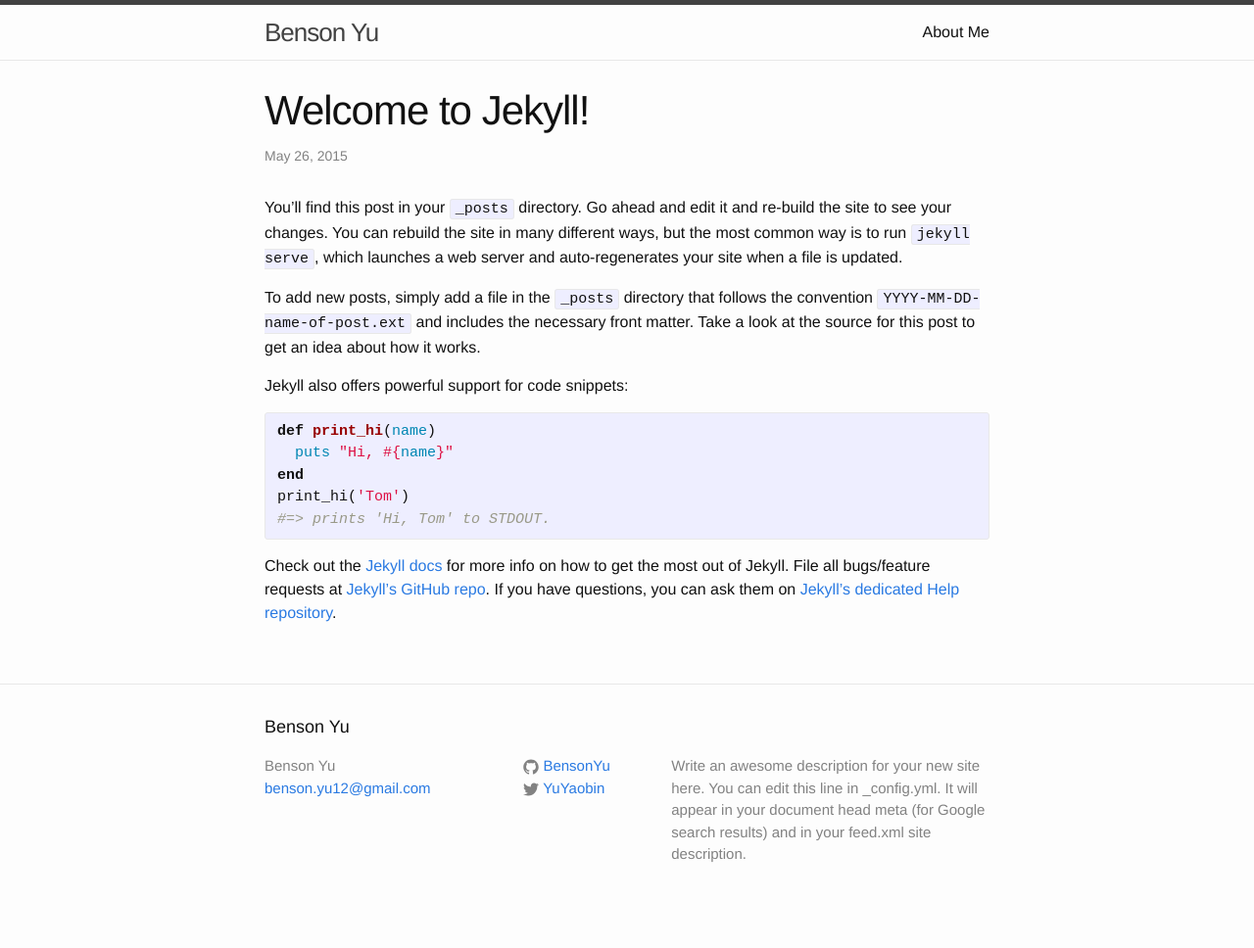
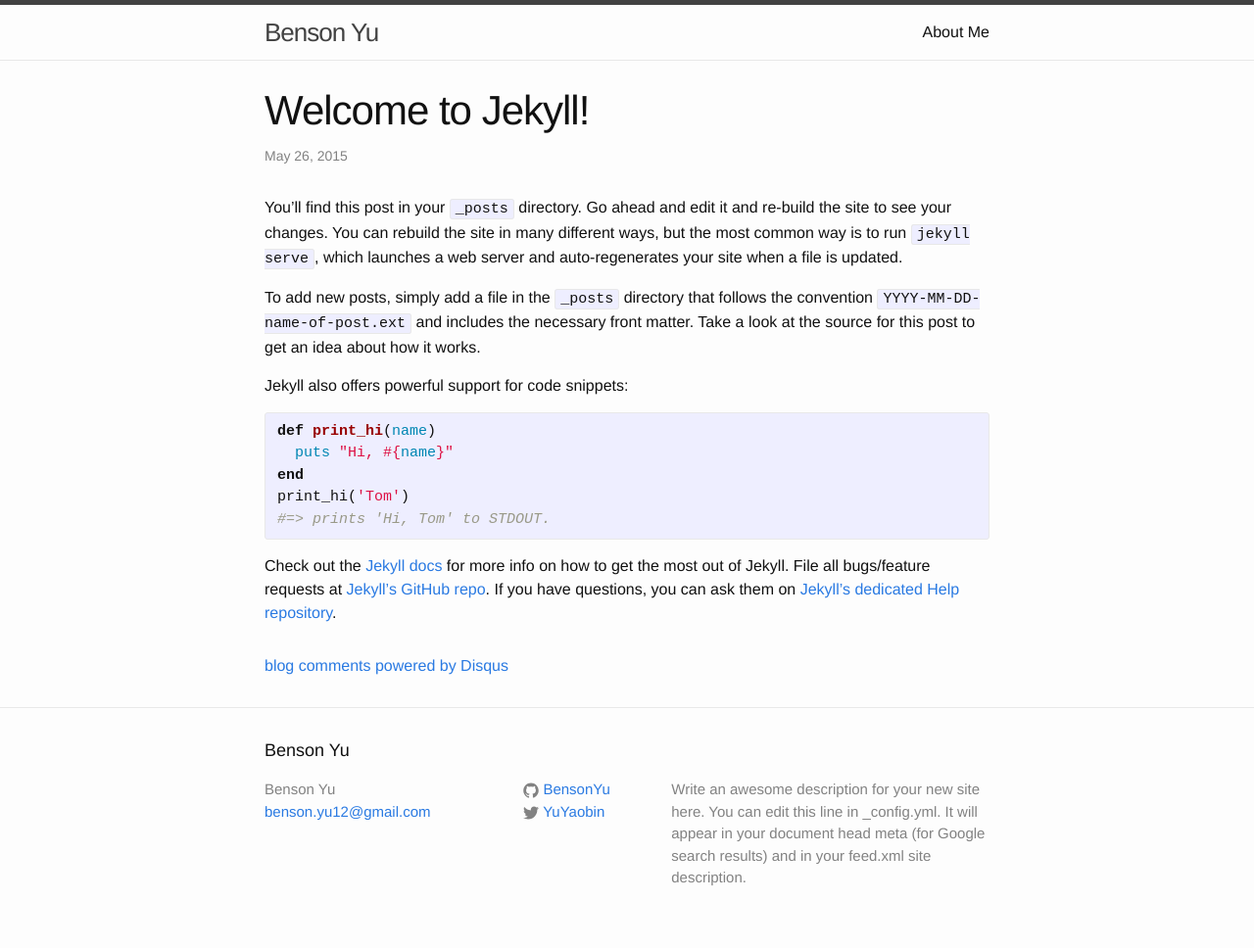
Before and after one commit to BensonYu/bensonyu.github.io, a Jekyll site: the page built from _posts/2015-05-26-welcome-to-jekyll.markdown, in a window 1280 px wide. Shown: the whole page at 98% size. Built offline with Jekyll 4.4.1, drawn with Linux system fonts in a browser that asks for light colours; comment, search, counter and statistics services are not loaded; before the commit the page ends 944 px from its top, so only the background shows below that; some of the changed lines change nothing that is shown.

Commit message:
test blog function

```diff
--- a/_layouts/post.html
+++ b/_layouts/post.html
@@ -12,4 +12,19 @@
     {{ content }}
   </article>
 
+  <div id="disqus_thread"></div>
+<script type="text/javascript">
+    /* * * CONFIGURATION VARIABLES: EDIT BEFORE PASTING INTO YOUR WEBPAGE * * */
+    var disqus_shortname = 'bensonyu12'; // required: replace example with your forum shortname 这个地方需要改成你配置的网站名
+
+    /* * * DON'T EDIT BELOW THIS LINE * * */
+    (function() {
+        var dsq = document.createElement('script'); dsq.type = 'text/javascript'; dsq.async = true;
+        dsq.src = 'http://' + disqus_shortname + '.disqus.com/embed.js';
+        (document.getElementsByTagName('head')[0] || document.getElementsByTagName('body')[0]).appendChild(dsq);
+    })();
+</script>
+<noscript>Please enable JavaScript to view the <a href="http://disqus.com/?ref_noscript">comments powered by Disqus.</a></noscript>
+<a href="http://disqus.com" class="dsq-brlink">blog comments powered by <span class="logo-disqus">Disqus</span></a>
+
 </div>
```
